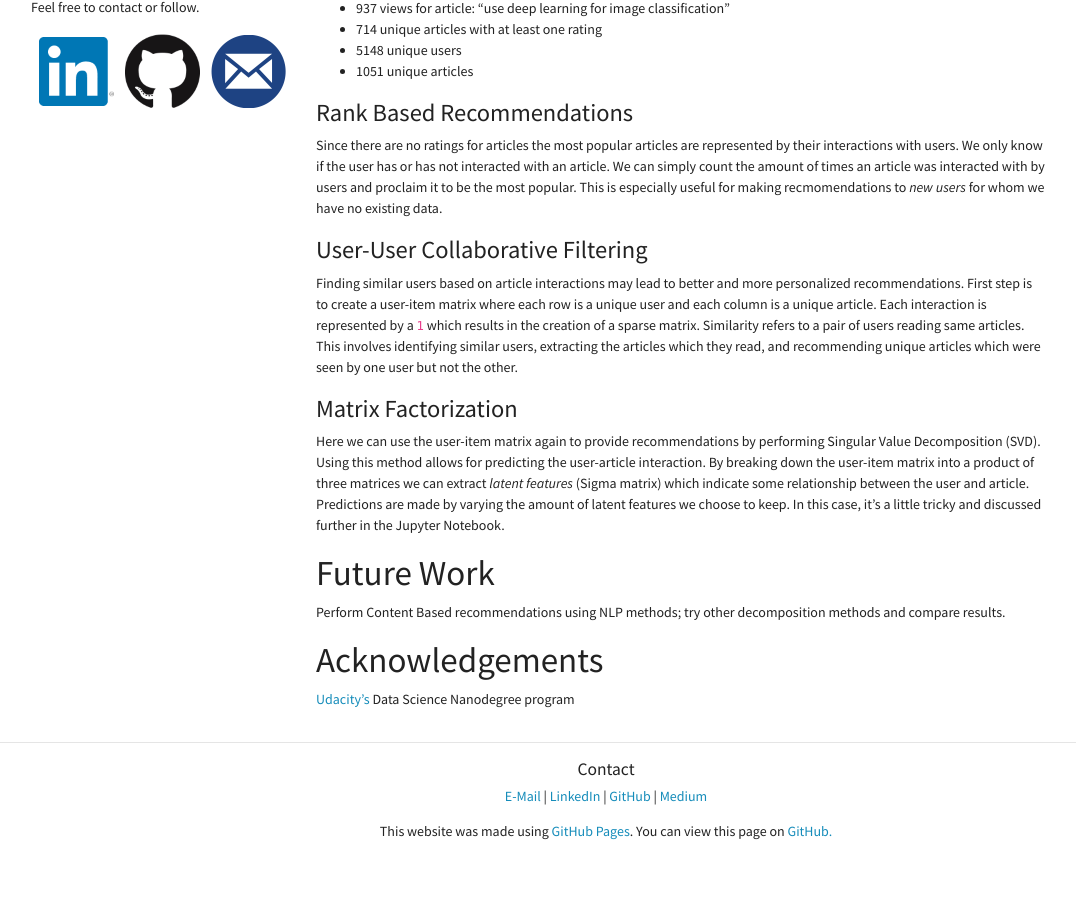
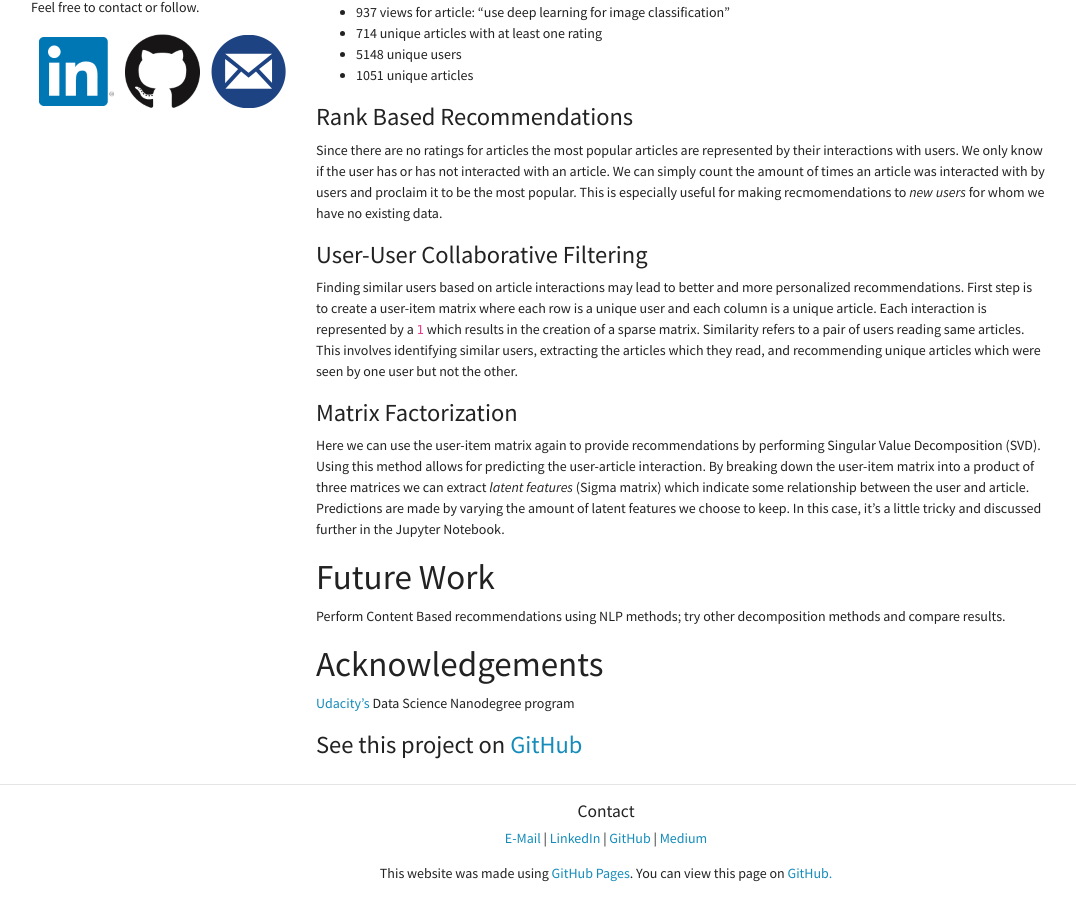
Before and after one commit to sergatron/sergatron.github.io, a Jekyll site: the page built from Recommendations-IBM.md, in a window 1280 px wide and 900 px high, scrolled down 693 px. Shown: the whole window, without its empty margins (54-1130 px from the left). Built offline with Jekyll 4.4.1, drawn with Linux system fonts in a browser that asks for light colours; nearby versions of some CDN libraries; our own code applies the rules of GitHub Pages for plain Markdown files; before the commit the page ends 1551 px from its top, so only the background shows below that.

Commit message:
Add link to github

```diff
--- a/Recommendations-IBM.md
+++ b/Recommendations-IBM.md
@@ -1,9 +1,9 @@
 # Recommendations with IBM
 
-## Introduction
+### Introduction
 This project focuses on analyzing interactions between users and articles on the IBM Watson Studio platform. New article recommendations are made to users based on their interactions. Based on the data available, we can use various methods to make these recommendations. The methods used here are Rank Based, Collaborative Filtering, and Matrix Factorization.
 
-## Process
+# Process
 ### Exploratory Data Analysis
 This initial step is used to explore the data and extract descriptive statistics about the interactions. Also, visuals are provided to gain insights into the data and interactions.
 
@@ -31,3 +31,5 @@ Perform Content Based recommendations using NLP methods; try other decomposition
 
 # Acknowledgements
 [Udacity's](https://www.udacity.com) Data Science Nanodegree program
+
+### See this project on [GitHub](https://github.com/sergatron/recommendations_with_IBM)
```
